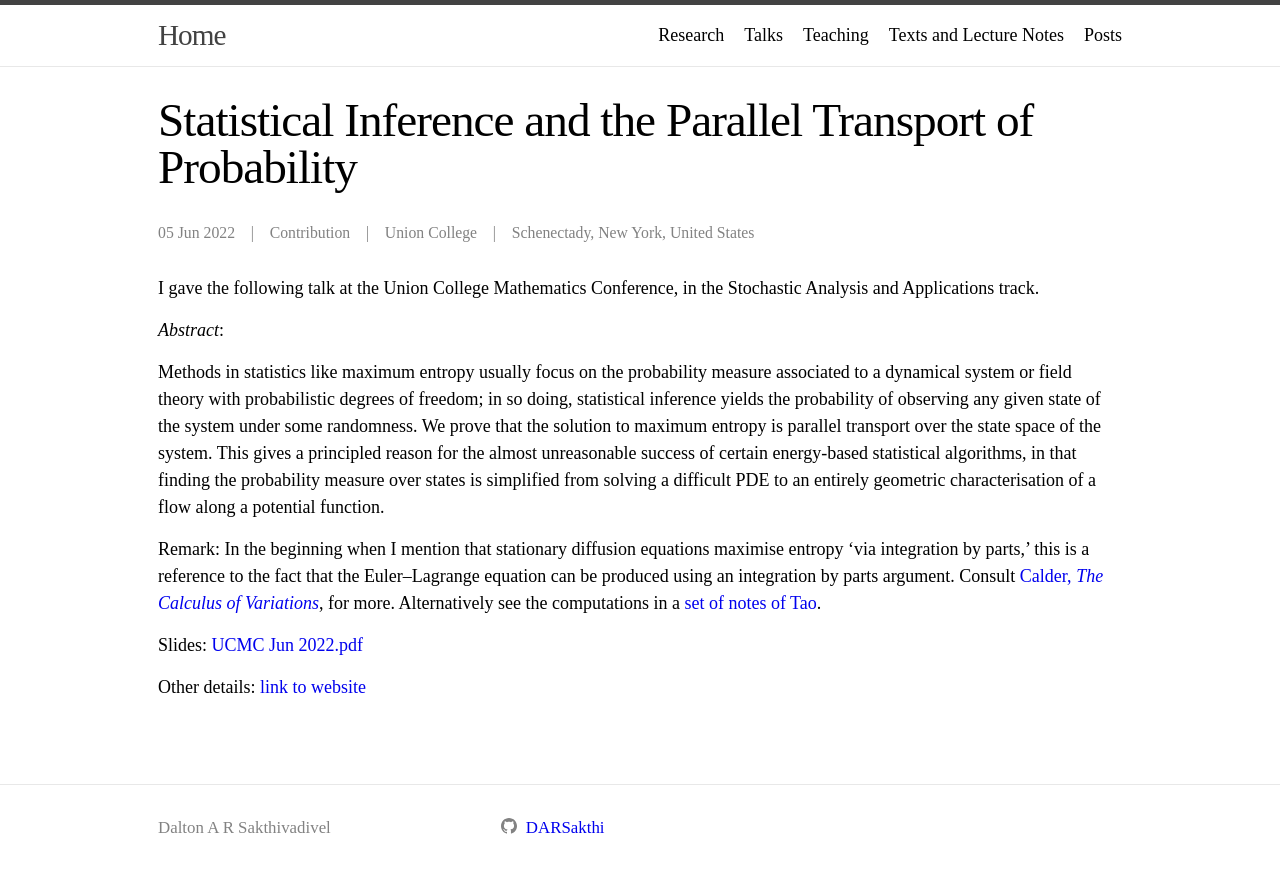
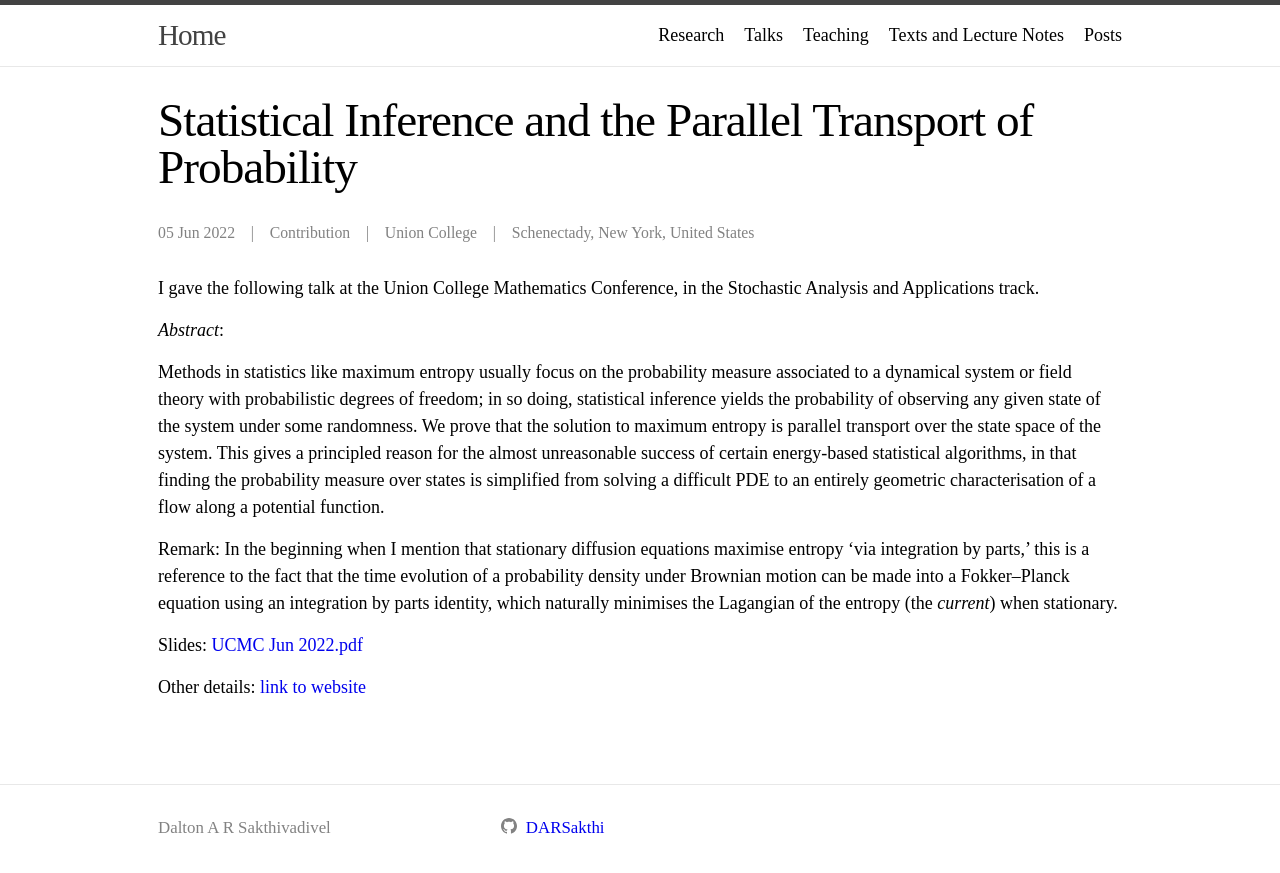
Before and after one commit to DARSakthi/DARSakthi.github.io, a Jekyll site: the page built from _talks/UCMC-22.markdown, in a window 1280 px wide. Shown: the top 873 px of the page. Built offline with Jekyll 4.4.1, drawn with Linux system fonts in a browser that asks for light colours.

Commit message:
Updated remark

```diff
--- a/_talks/UCMC-22.markdown
+++ b/_talks/UCMC-22.markdown
@@ -14,7 +14,7 @@ _Abstract_:
 
 Methods in statistics like maximum entropy usually focus on the probability measure associated to a dynamical system or field theory with probabilistic degrees of freedom; in so doing, statistical inference yields the probability of observing any given state of the system under some randomness. We prove that the solution to maximum entropy is parallel transport over the state space of the system. This gives a principled reason for the almost unreasonable success of certain energy-based statistical algorithms, in that finding the probability measure over states is simplified from solving a difficult PDE to an entirely geometric characterisation of a flow along a potential function.
 
-Remark: In the beginning when I mention that stationary diffusion equations maximise entropy 'via integration by parts,' this is a reference to the fact that the Euler--Lagrange equation can be produced using an integration by parts argument. Consult [Calder, _The Calculus of Variations_](https://www-users.cse.umn.edu/~jwcalder/CalculusOfVariations.pdf), for more. Alternatively see the computations in a [set of notes of Tao](https://terrytao.wordpress.com/2013/02/05/some-notes-on-bakry-emery-theory/).
+Remark: In the beginning when I mention that stationary diffusion equations maximise entropy 'via integration by parts,' this is a reference to the fact that the time evolution of a probability density under Brownian motion can be made into a Fokker--Planck equation using an integration by parts identity, which naturally minimises the Lagangian of the entropy (the _current_) when stationary.
 
 Slides: [UCMC Jun 2022.pdf]({{site.files}}/files/UCMC Slides Jun 2022.pdf)
 
```
